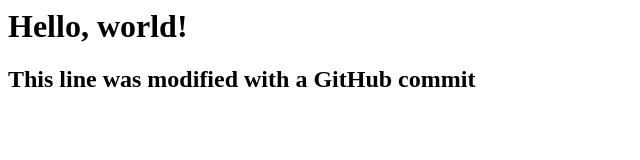
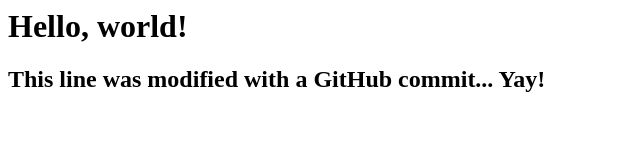
Before and after one commit to gmbilla/surge, a website: page index.html in a window 1280 px wide. Shown: the full height of the page, 0-640 px from the left. Drawn offline with Linux system fonts and the light colour scheme.

Commit message:
Second test

```diff
--- a/index.html
+++ b/index.html
@@ -1,2 +1,2 @@
 <h1>Hello, world!</h1>
-<h2>This line was modified with a GitHub commit</h2>
+<h2>This line was modified with a GitHub commit... Yay!</h2>
--- a/package.json
+++ b/package.json
@@ -12,5 +12,9 @@
   },
   "scripts": {
     "deploy": "surge --project ./"
+  },
+  "devDependencies": {
+    "git-scripts": "^0.2.1",
+    "surge": "^0.14.2"
   }
 }
```
Also changed, not shown: 1 other file. Lines whose indentation alone changed are shown as unchanged.
